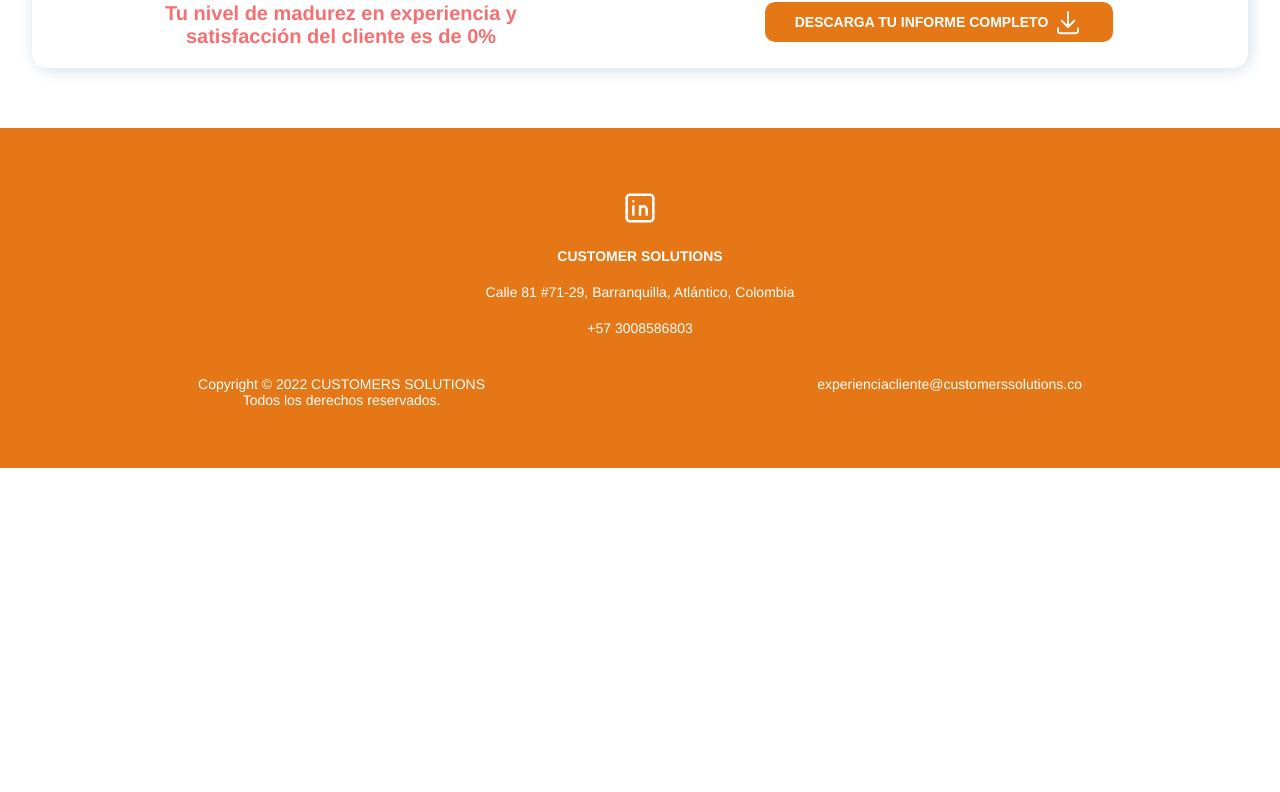
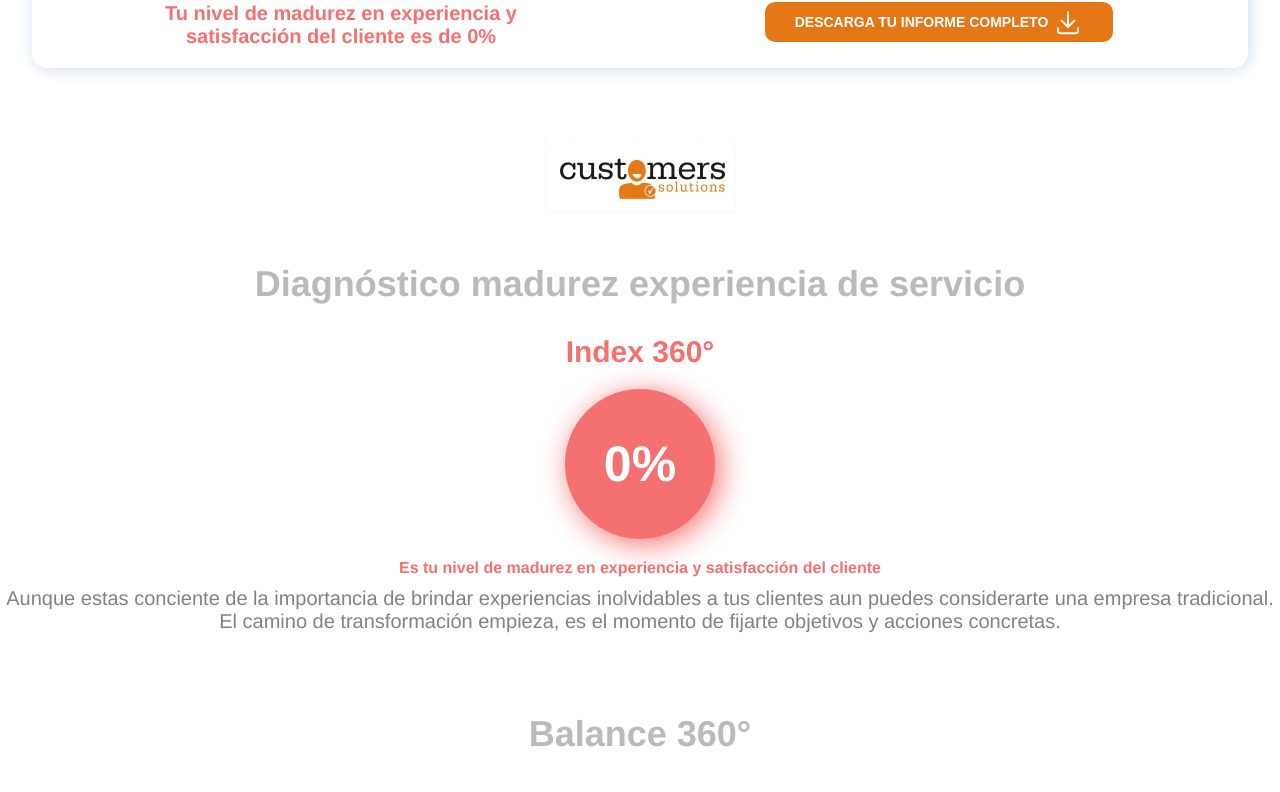
Before and after one commit to Hernan1ro/customer-solutions-website, a Next.js app: page /diagnostico in a window 1280 px wide. Shown: the part 599-1391 px from the top of the page. Before the commit the page ends 1067 px from the top, so only its background shows below. Built offline with nearby package versions, Linux system fonts and the light colour scheme.

Commit message:
[fix] fixing typo

```diff
--- a/Components/IndexReport.js
+++ b/Components/IndexReport.js
@@ -26,7 +26,7 @@ export const IndexReport = ({
         <div
           style={{ backgroundColor: color, boxShadow: `5px 5px 30px ${color}` }}
           className={styles.percentaje_result_index}
-        >{`%${value}`}</div>
+        >{`${value}%`}</div>
         <p>{text}</p>
       </div>
     </div>
--- a/containers/Report.js
+++ b/containers/Report.js
@@ -97,7 +97,7 @@ export const Report = ({
       <div
         className={styles.percentaje_result}
         style={{ backgroundColor: color, boxShadow: `5px 5px 30px ${color}` }}
-      >{`%${index}`}</div>
+      >{`${index}%`}</div>
       <span style={{ color }}>
         Es tu nivel de madurez en experiencia y satisfacción del cliente
       </span>
--- a/pages/diagnostico.js
+++ b/pages/diagnostico.js
@@ -214,7 +214,7 @@ export default function Diagnostico(props) {
           })}
         </div>
       </section>
-      {showReport && (
+      {true && (
         <Report
           index={index}
           color={color}
```
